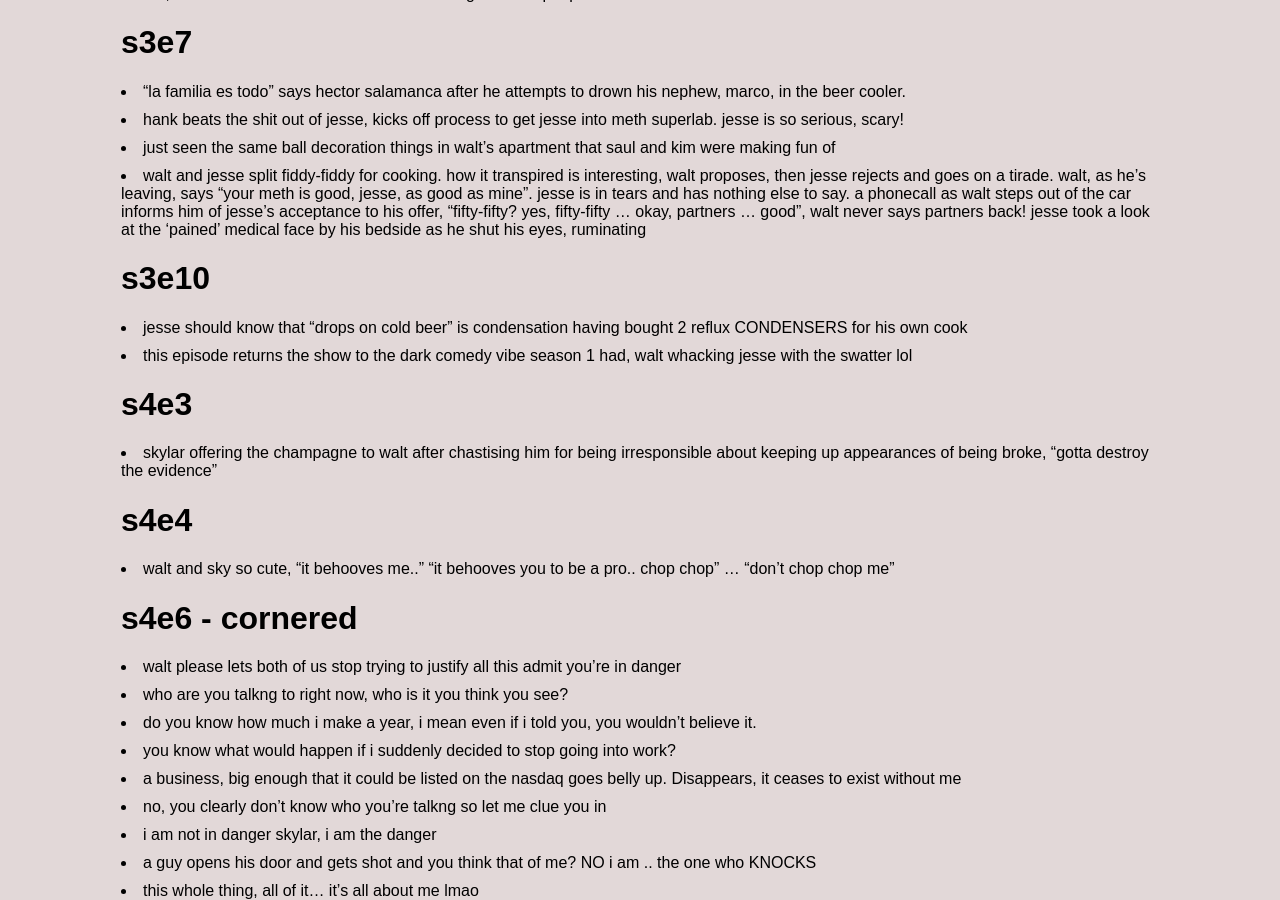
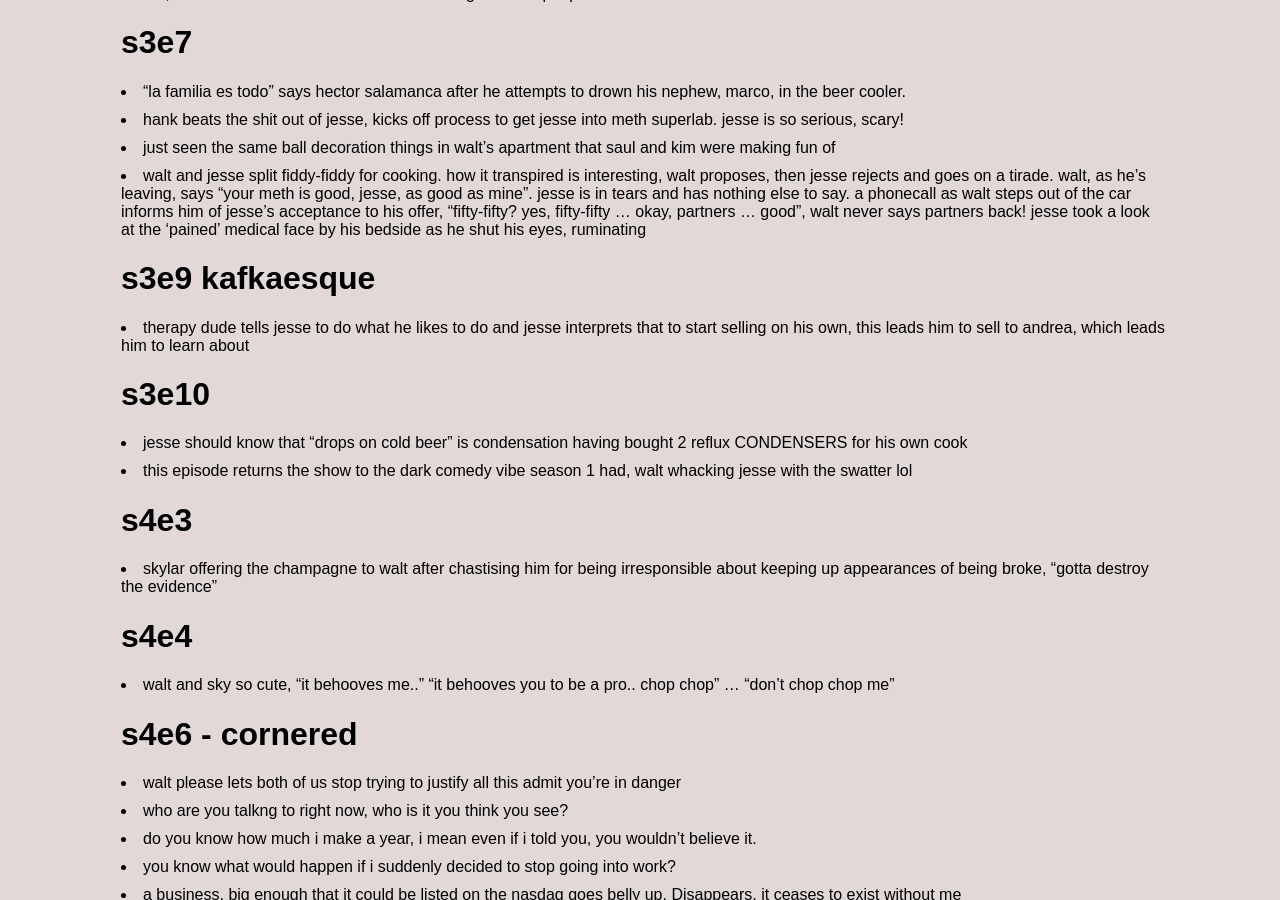
Before and after one commit to jsbaasi/jsbaasi.github.io, a Jekyll site: the page built from _posts/2026-06-08-breaking-bad-episodes.md, in a window 1280 px wide and 900 px high, scrolled down 2385 px. Built offline with Jekyll 4.4.1, drawn with Linux system fonts in a browser that asks for light colours.

Commit message:
vault backup: 2026-06-17 19:27:49

```diff
--- a/_posts/2026-06-08-breaking-bad-episodes.md
+++ b/_posts/2026-06-08-breaking-bad-episodes.md
@@ -53,6 +53,8 @@
 - hank beats the shit out of jesse, kicks off process to get jesse into meth superlab. jesse is so serious, scary!
 - just seen the same ball decoration things in walt's apartment that saul and kim were making fun of
 - walt and jesse split fiddy-fiddy for cooking. how it transpired is interesting, walt proposes, then jesse rejects and goes on a tirade. walt, as he's leaving, says "your meth is good, jesse, as good as mine". jesse is in tears and has nothing else to say. a phonecall as walt steps out of the car informs him of jesse's acceptance to his offer, "fifty-fifty? yes, fifty-fifty ... okay, partners ... good", walt never says partners back! jesse took a look at the 'pained' medical face by his bedside as he shut his eyes, ruminating
+# s3e9 kafkaesque
+- therapy dude tells jesse to do what he likes to do and jesse interprets that to start selling on his own, this leads him to sell to andrea, which leads him to learn about
 # s3e10
 - jesse should know that "drops on cold beer" is condensation having bought 2 reflux CONDENSERS for his own cook
 - this episode returns the show to the dark comedy vibe season 1 had, walt whacking jesse with the swatter lol
```
